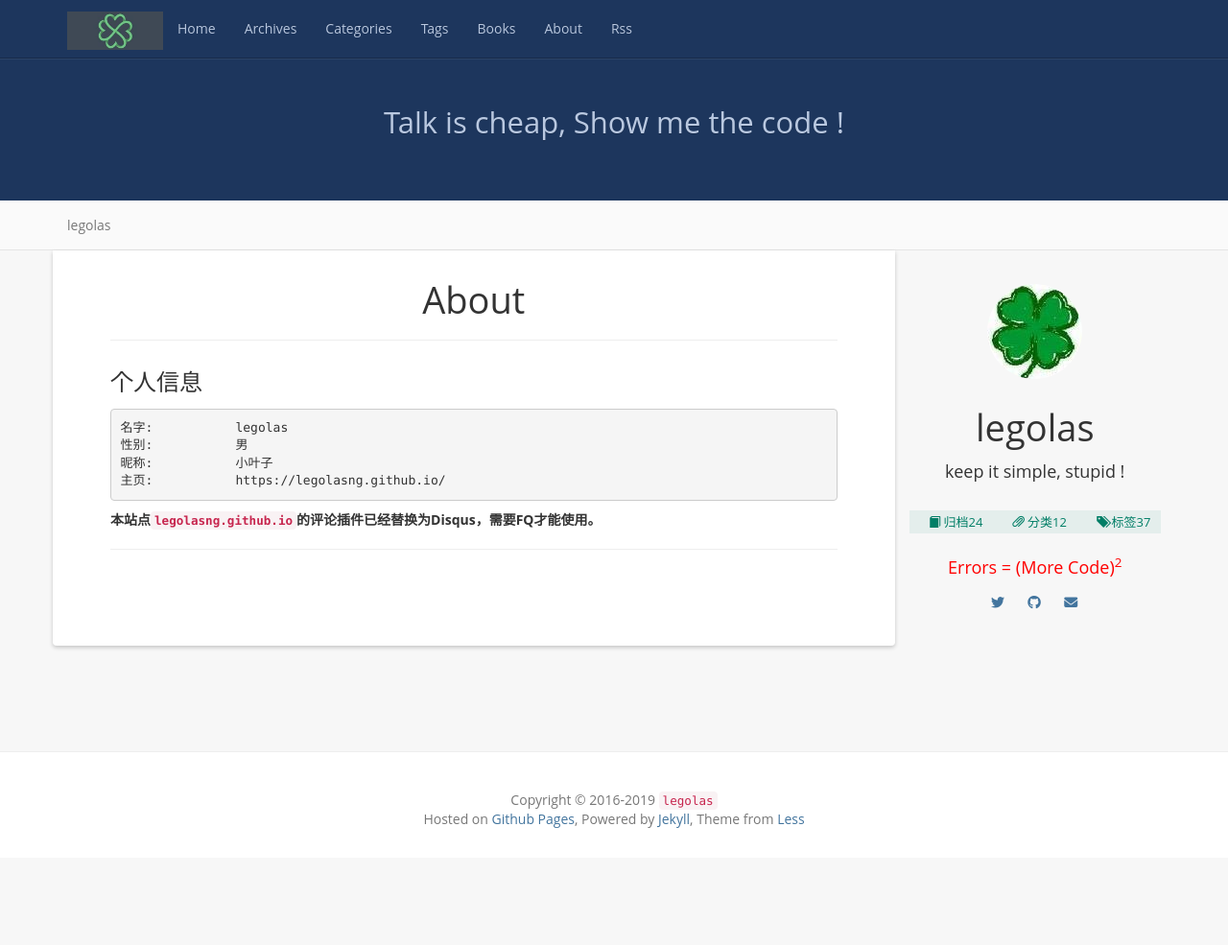
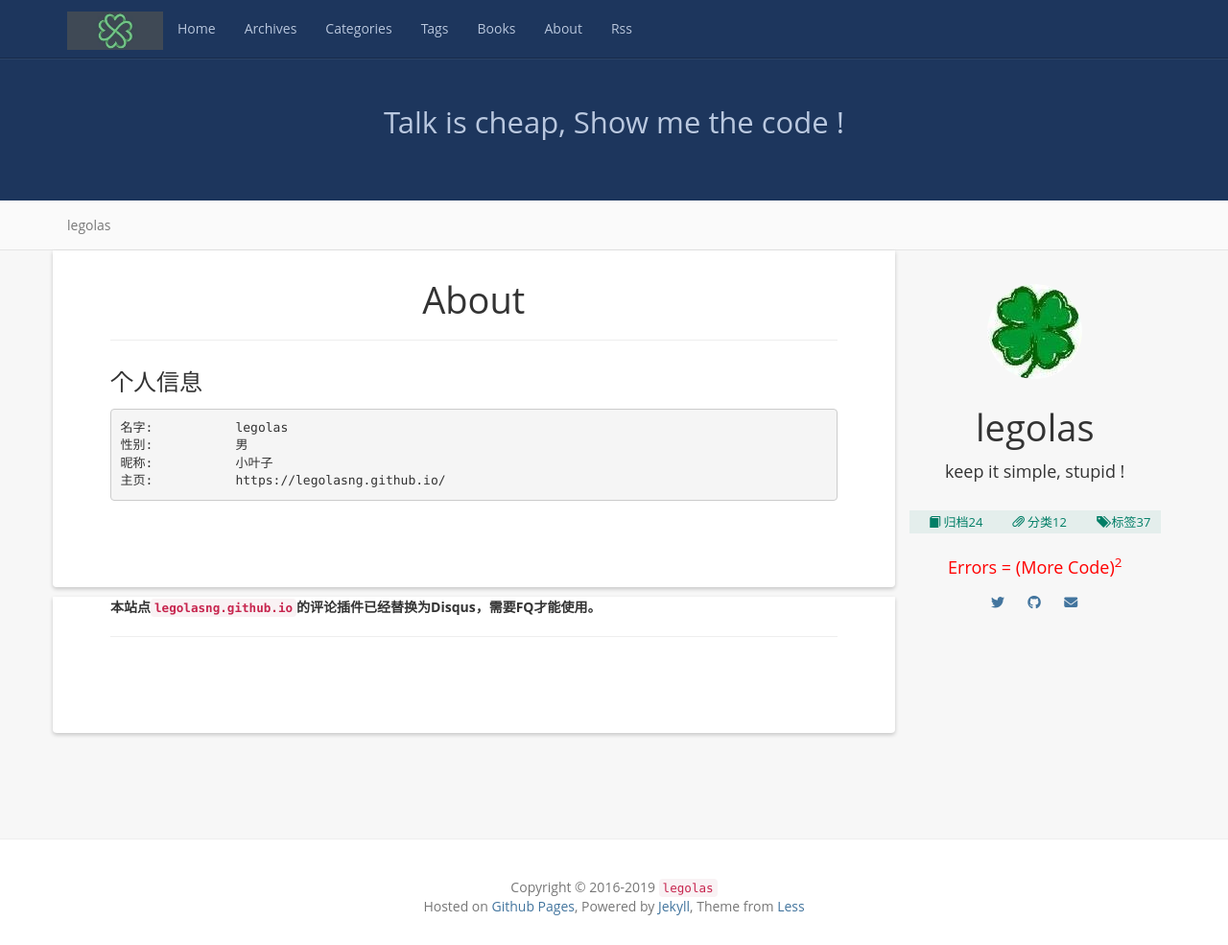
Before and after one commit to legolasNg/legolasNg.github.io, a Jekyll site: the page built from about/index.md, in a window 1280 px wide and 985 px high. Shown: the whole window at 96% size. Built offline with Jekyll 4.4.1, drawn with Linux system fonts in a browser that asks for light colours; nearby versions of some CDN libraries; library files that are not in the unit come from our copies; comment, search, counter and statistics services are not loaded.

Commit message:
[fix] 修改about页面样式

```diff
--- a/_layouts/about.html
+++ b/_layouts/about.html
@@ -15,7 +15,9 @@ layout: default
 						{{ content }}
 					</article>
 				</div>
+			</div>
 
+			<div class="panel docs-content">
 				<p><strong>本站点<code class="highlighter-rouge">legolasng.github.io</code>的评论插件已经替换为Disqus，需要FQ才能使用。</strong></p>
 				<hr>
 				<article class="post-content">
```
Lines whose indentation alone changed are shown as unchanged.
